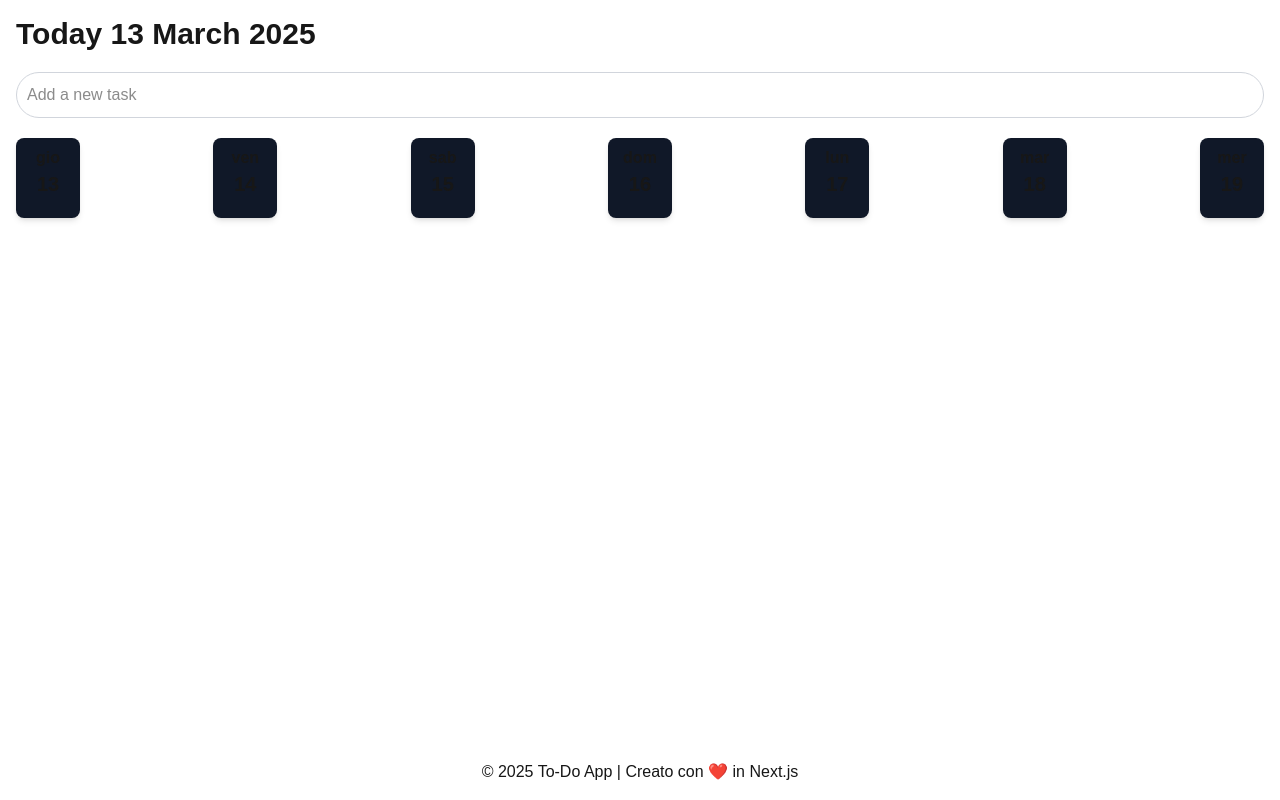
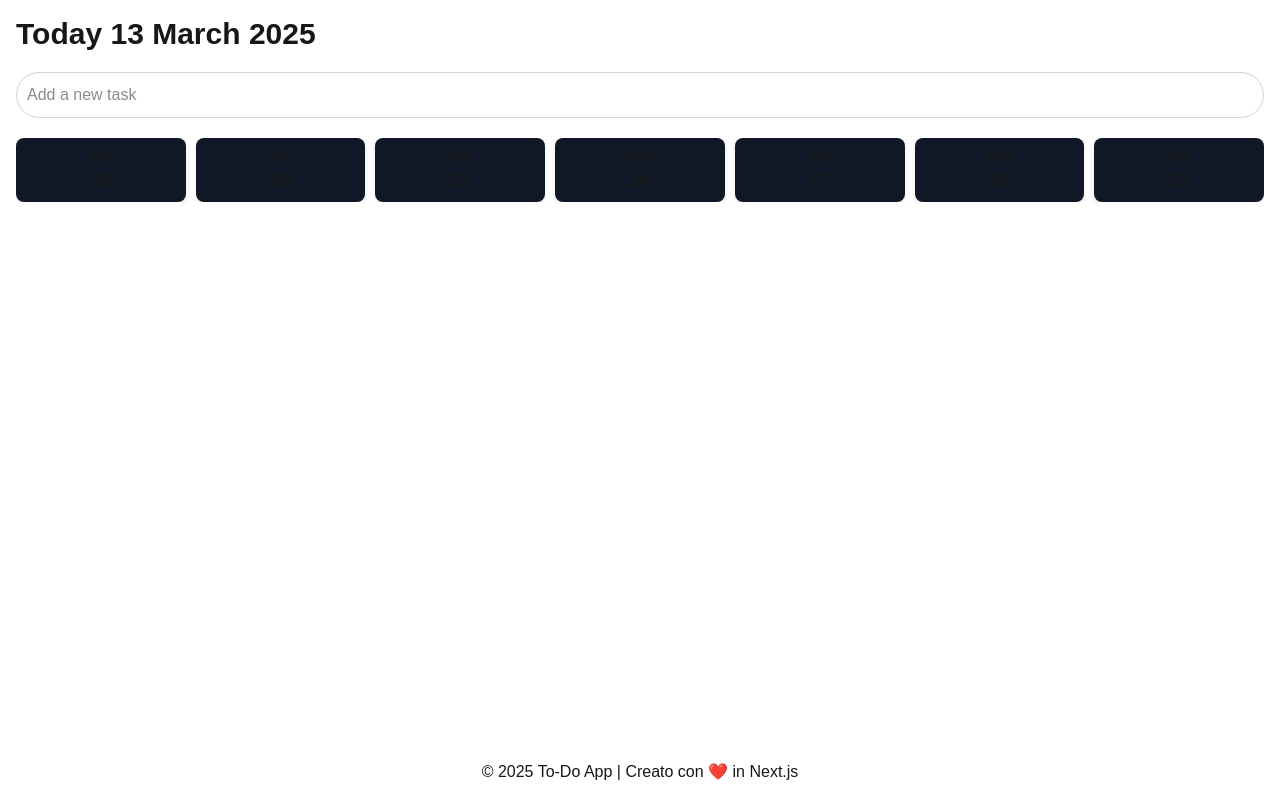
Before and after one commit to Jomar-Navarro/todolist, a Next.js app: page / in a window 1280 px wide. Built offline with nearby package versions, Linux system fonts and the light colour scheme.

Commit message:
add swiper integration to DaySelector for improved day selection UI; update package dependencies

```diff
--- a/package.json
+++ b/package.json
@@ -9,9 +9,10 @@
     "lint": "next lint"
   },
   "dependencies": {
+    "next": "15.2.2",
     "react": "^19.0.0",
     "react-dom": "^19.0.0",
-    "next": "15.2.2"
+    "swiper": "^11.2.5"
   },
   "devDependencies": {
     "@tailwindcss/postcss": "^4",
--- a/src/app/page.js
+++ b/src/app/page.js
@@ -1,4 +1,4 @@
-import TodoList from "@/components/TodoList";
+import TodoList from "../components/TodoList";
 
 export default function Home() {
 	return <TodoList />;
--- a/src/components/DaySelector.js
+++ b/src/components/DaySelector.js
@@ -1,4 +1,12 @@
+"use client";
+
 import React from "react";
+import { Swiper, SwiperSlide } from "swiper/react";
+
+// Import Swiper styles
+import "swiper/css";
+import "swiper/css/free-mode";
+import "swiper/css/pagination";
 
 const days = Array.from({ length: 7 }, (_, i) => {
 	const date = new Date();
@@ -11,18 +19,32 @@ const days = Array.from({ length: 7 }, (_, i) => {
 
 export default function DaySelector({ selectedDay, setSelectedDay }) {
 	return (
-		<div className="flex flex-wrap justify-between gap-2 mb-4 sm:flex-nowrap">
+		<Swiper
+			spaceBetween={10}
+			slidesPerView={4}
+			breakpoints={{
+				640: {
+					slidesPerView: 5,
+				},
+				768: {
+					slidesPerView: 7,
+				},
+			}}
+		>
 			{days.map((day, index) => (
-				<button
-					key={index}
-					className={`flex flex-col items-center w-12 h-16 p-2 rounded-lg shadow-md ${
-						selectedDay === day.name ? "bg-blue-500 text-white" : "bg-gray-900"
-					} sm:w-16 sm:h-20`}
-				>
-					<span className="text-sm font-bold sm:text-base">{day.name}</span>
-					<span className="text-lg font-semibold sm:text-xl">{day.number}</span>
-				</button>
+				<SwiperSlide key={index}>
+					<button
+						className={`flex flex-col items-center w-full h-16 p-2 rounded-lg shadow-md ${
+							selectedDay === day.name
+								? "bg-blue-500 text-white"
+								: "bg-gray-900"
+						}`}
+					>
+						<span className="text-sm font-bold">{day.name}</span>
+						<span className="text-lg font-semibold">{day.number}</span>
+					</button>
+				</SwiperSlide>
 			))}
-		</div>
+		</Swiper>
 	);
 }
```
Also changed, not shown: 1 other file (tests, documents, lock files or other folders).
